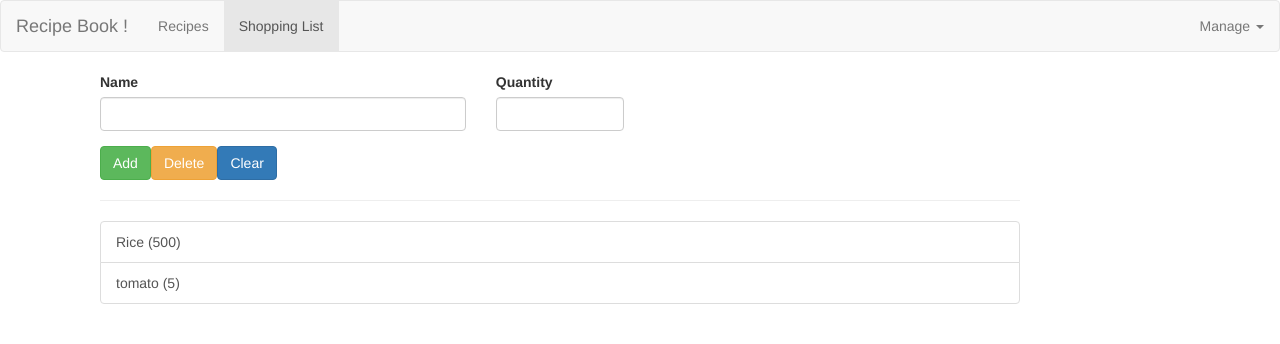
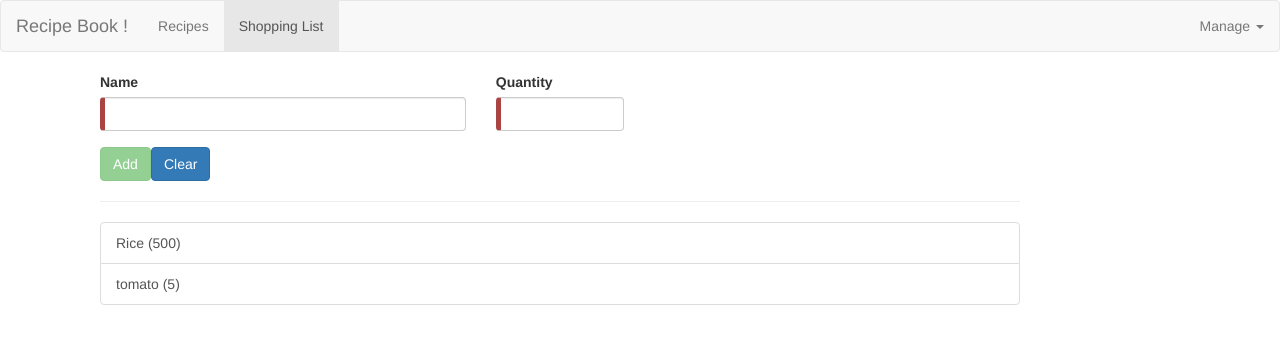
Before and after one commit to rubsj/shop-recipes, an Angular app: page /shopping in a window 1280 px wide. Shown: the top 344 px of the page. Built offline with nearby package versions, Linux system fonts and the light colour scheme.

Commit message:
Added delete , update and clear functionality to shopping list

```diff
--- a/src/app/app.module.ts
+++ b/src/app/app.module.ts
@@ -16,6 +16,7 @@ import { ShoppingListService } from '../libs/services/shopping-list.service';
 import { AppRoutingModule } from './app-routing.module';
 import { RecipeEditComponent } from './recipe/recipe-edit/recipe-edit.component';
 import { RecipeStartComponent } from './recipe/recipe-start/recipe-start.component';
+import { ReactiveFormsModule } from '@angular/forms';
 
 
 @NgModule({
@@ -35,7 +36,8 @@ import { RecipeStartComponent } from './recipe/recipe-start/recipe-start.compone
   ],
   imports: [
     BrowserModule,
-    AppRoutingModule
+    AppRoutingModule,
+    ReactiveFormsModule
   ],
   providers: [ShoppingListService],
   bootstrap: [AppComponent]
--- a/src/app/shopping/edit-shopping-list/edit-shopping-list.component.css
+++ b/src/app/shopping/edit-shopping-list/edit-shopping-list.component.css
@@ -0,0 +1,13 @@
+/*
+input.ng-invalid.ng-touched{
+  border: 1px solid red;
+}
+*/
+
+.ng-valid.required{
+  border-left: 5px solid #42A948; /* green */
+}
+
+.ng-invalid:not(form)  {
+  border-left: 5px solid #a94442; /* red */
+}
--- a/src/app/shopping/edit-shopping-list/edit-shopping-list.component.html
+++ b/src/app/shopping/edit-shopping-list/edit-shopping-list.component.html
@@ -1,20 +1,24 @@
 <div class="row">
   <div class="col-xs-12">
-    <form >
+    <form [formGroup]="addIngredientsForm" (ngSubmit)="updateIngredient()">
       <div class="row">
         <div class="col-sm-5 form-group">
-          <label for="name">Name</label>
-          <input type="text" class="form-control" id="name" #nameInput>
+          <label for="name" >Name</label>
+          <input type="text" class="form-control" id="name" formControlName="name" required>
+
         </div>
-        <div class="col-sm-2 form-group">
+        <div class="col-sm-2 form-group ">
           <label for="quantity">Quantity</label>
-          <input type="text" class="form-control" id="quantity" #quantityInput>
+          <input type="text" class="form-control" id="quantity" formControlName="quantity" required>
         </div>
-
         <div class="col-xs-12">
-          <button class="btn btn-success" type="button" (click)="addIngredient()">Add</button>
-          <button class="btn btn-warning" type="button">Delete</button>
-          <button class="btn btn-primary" type="button">Clear</button>
+        <span class="help-block" *ngIf="!addIngredientsForm.get('name').valid && addIngredientsForm.get('name').touched"> Please enter valid user name !</span>
+        <span class="help-block" *ngIf="!addIngredientsForm.get('quantity').valid && addIngredientsForm.get('quantity').touched"> Please enter valid quantity !</span>
+        </div>
+        <div class="col-xs-12">
+          <button class="btn btn-success" type="submit" [disabled]="!addIngredientsForm.valid" >{{editMode? "Edit" : "Add"}}</button>
+          <button class="btn btn-warning" type="button" (click)="deleteIngredient()" *ngIf="editMode">Delete</button>
+          <button class="btn btn-primary" type="button" (click)="clearIngredient()">Clear</button>
         </div>
       </div>
     </form>
--- a/src/app/shopping/edit-shopping-list/edit-shopping-list.component.ts
+++ b/src/app/shopping/edit-shopping-list/edit-shopping-list.component.ts
@@ -1,28 +1,76 @@
-import { Component, ElementRef, EventEmitter, OnInit, Output, ViewChild } from '@angular/core';
+import { Component, ElementRef, EventEmitter, OnDestroy, OnInit, Output, ViewChild } from '@angular/core';
 import { Ingredient } from '../../../libs/domain/ingredient.model';
 import { ShoppingListService } from '../../../libs/services/shopping-list.service';
+import { FormControl, FormGroup, Validators } from '@angular/forms';
+import { Observable } from 'rxjs/Observable';
+import { Subscription } from 'rxjs/Subscription';
 
 @Component({
   selector: 'app-edit-shopping-list',
   templateUrl: './edit-shopping-list.component.html',
-  styleUrls: ['./edit-shopping-list.component.css']
+  styleUrls: ['./edit-shopping-list.component.css'],
 })
-export class EditShoppingListComponent implements OnInit {
+export class EditShoppingListComponent implements OnInit, OnDestroy {
+
+
+  addIngredientsForm: FormGroup;
+  editingSubscription: Subscription;
+  editMode =false;
+  editedItemIndex :number;
+  editedIngredient:Ingredient;
 
   constructor(private shoppingListService: ShoppingListService) { }
 
-  @ViewChild('nameInput') nameElement : ElementRef;
-  @ViewChild('quantityInput') quantityElement : ElementRef;
+  /* @ViewChild('nameInput') nameElement : ElementRef;
+   @ViewChild('quantityInput') quantityElement : ElementRef;*/
 
   ngOnInit() {
+    this.addIngredientsForm = new FormGroup({
+      'name': new FormControl('', Validators.required),
+      'quantity': new FormControl('', [Validators.required, Validators.pattern('^[0-9]*$')]),
+    });
+
+    this.editingSubscription = this.shoppingListService.startedEditing.subscribe((index: number)=>{
+       this.editMode=true;
+       this.editedItemIndex = index;
+       this.editedIngredient = this.shoppingListService.getIngredient(index);
+       this.addIngredientsForm.setValue({
+         'name' : this.editedIngredient.name,
+         'quantity':   this.editedIngredient.quantity
+       })
+    });
   }
 
-  addIngredient(){
-    let ingredientToAdd: Ingredient = {name : '' , quantity : 0};
-    ingredientToAdd.name= this.nameElement.nativeElement.value;
-    ingredientToAdd.quantity = this.quantityElement.nativeElement.value;
+  updateIngredient() {
+    let ingredientToAdd: Ingredient = { name: '', quantity: 0 };
+    /* ingredientToAdd.name= this.nameElement.nativeElement.value;
+     ingredientToAdd.quantity = this.quantityElement.nativeElement.value;*/
+    ingredientToAdd.name = this.addIngredientsForm.get('name').value;
+    ingredientToAdd.quantity = this.addIngredientsForm.get('quantity').value;
     console.log(ingredientToAdd);
-    this.shoppingListService.addIngredient(ingredientToAdd);
+    console.log(this.editMode);
+    if(this.editMode){
+      this.shoppingListService.updateingredient(this.editedItemIndex , ingredientToAdd);
+
+    }else{
+      this.shoppingListService.addIngredient(ingredientToAdd);
+    }
+    this.editMode = false;
+    this.addIngredientsForm.reset();
   }
 
+  clearIngredient(){
+    this.addIngredientsForm.reset();
+    this.editMode = false;
+  }
+
+
+  ngOnDestroy() {
+    this.editingSubscription.unsubscribe();
+  }
+
+  deleteIngredient(){
+    this.shoppingListService.deleteIngredient(this.editedItemIndex);
+    this.clearIngredient();
+  }
 }
--- a/src/app/shopping/view-shopping-list/view-shopping-list.component.html
+++ b/src/app/shopping/view-shopping-list/view-shopping-list.component.html
@@ -3,7 +3,7 @@
     <app-edit-shopping-list ></app-edit-shopping-list>
     <hr>
      <ul class="list-group">
-       <a class="list-group-item" style="cursor: pointer" *ngFor="let ingredient of ingredients">
+       <a class="list-group-item" style="cursor: pointer" *ngFor="let ingredient of ingredients; let i =index" (click)="onEditItem(i)">
          {{ingredient.name}} ({{ingredient.quantity}})
        </a>
      </ul>
--- a/src/app/shopping/view-shopping-list/view-shopping-list.component.ts
+++ b/src/app/shopping/view-shopping-list/view-shopping-list.component.ts
@@ -16,9 +16,8 @@ export class ViewShoppingListComponent implements OnInit , OnDestroy{
   constructor(private shoppingListService: ShoppingListService) { }
 
   ngOnInit() {
-   this.subscription= this.shoppingListService.ingredientAdded.subscribe((ingredients: Ingredient[]) =>{
-      console.log("event subscriber called");
-      this.ingredients= ingredients;
+   this.subscription= this.shoppingListService.ingredientsChanged.subscribe((ingredients: Ingredient[]) =>{
+       this.ingredients= ingredients;
     });
     this.ingredients= this.shoppingListService.getIngredients();
   }
@@ -27,4 +26,9 @@ export class ViewShoppingListComponent implements OnInit , OnDestroy{
     this.subscription.unsubscribe();
   }
 
+  onEditItem(idx : number){
+    console.log("started editing index" , idx);
+    this.shoppingListService.startedEditing.next(idx);
+  }
+
 }
--- a/src/libs/services/shopping-list.service.ts
+++ b/src/libs/services/shopping-list.service.ts
@@ -10,13 +10,18 @@ export class ShoppingListService{
 
  addIngredient(ingredient : Ingredient){
      this.ingredients.push(ingredient);
-     this.ingredientAdded.next(this.ingredients.slice());
+     this.ingredientsChanged.next(this.ingredients.slice());
  }
 
-  ingredientAdded = new Subject<Ingredient[]>();
+  ingredientsChanged = new Subject<Ingredient[]>();
+  startedEditing = new Subject<number>();
 
   getIngredients(){
     return this.ingredients.slice();
+  }
+
+  getIngredient(index:number){
+    return this.ingredients[index];
   }
 
   addIngredients(ingredients : Ingredient[]){
@@ -24,6 +29,19 @@ export class ShoppingListService{
       this.ingredients.push(item);
     })*/
     this.ingredients.push(...ingredients);
-    this.ingredientAdded.next(this.ingredients.slice());
+    this.ingredientsChanged.next(this.ingredients.slice());
+  }
+
+  updateingredient(index:number , ingredient:Ingredient){
+    console.log("updating index" , index);
+    this.ingredients[index] = ingredient;
+    this.ingredientsChanged.next(this.ingredients.slice());
+
+  }
+
+  deleteIngredient(index:number){
+    console.log("deleting index" , index );
+    this.ingredients.slice(index, 1);
+    this.ingredientsChanged.next(this.ingredients.slice());
   }
 }
```
